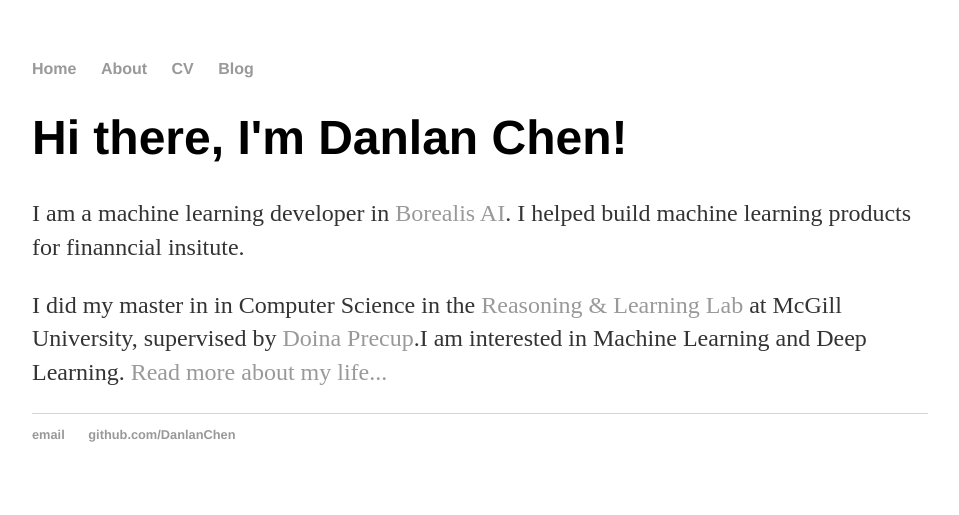
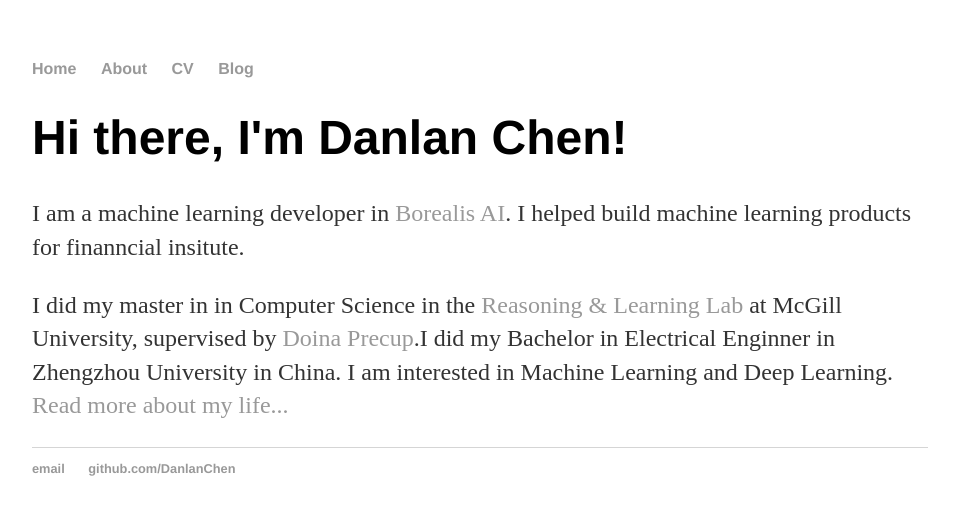
Before and after one commit to DanlanChen/DanlanChen.github.io, a Jekyll site: the page built from index.html, in a window 1280 px wide. Shown: the top 515 px of the page, without its empty margins (160-1119 px from the left). Built offline with Jekyll 4.4.1, drawn with Linux system fonts in a browser that asks for light colours.

Commit message:
Update index.html

```diff
--- a/index.html
+++ b/index.html
@@ -5,5 +5,6 @@ title: Danlan Chen
 <div class="blurb">
 	<h1>Hi there, I'm Danlan Chen!</h1>
 	<p> I am a machine learning developer in <a href="https://www.borealisai.com/en/">Borealis AI</a>. I helped build machine learning products for finanncial insitute.</p>
-	<p>I did my master in  in Computer Science in the <a href="http://rl.cs.mcgill.ca/">Reasoning & Learning Lab</a> at McGill University, supervised by <a href="http://cs.mcgill.ca/~dprecup/">Doina Precup</a>.I am interested in Machine Learning and Deep Learning. <a href="/about">Read more about my life...</a></p>
+	<p>I did my master in  in Computer Science in the <a href="http://rl.cs.mcgill.ca/">Reasoning & Learning Lab</a> at McGill University, supervised by <a href="http://cs.mcgill.ca/~dprecup/">Doina Precup</a>.I did my Bachelor in Electrical Enginner in Zhengzhou University in China.
+	I am interested in Machine Learning and Deep Learning. <a href="/about">Read more about my life...</a></p>
 </div><!-- /.blurb -->
```
